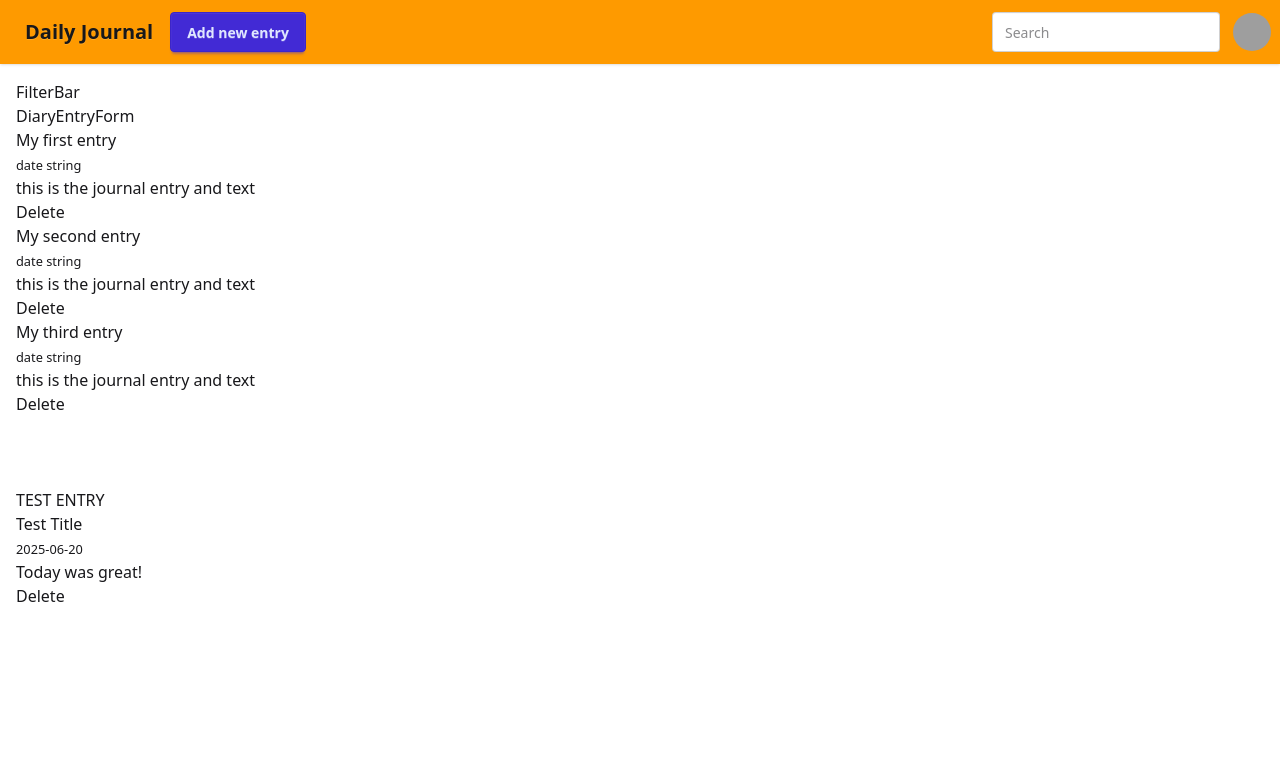
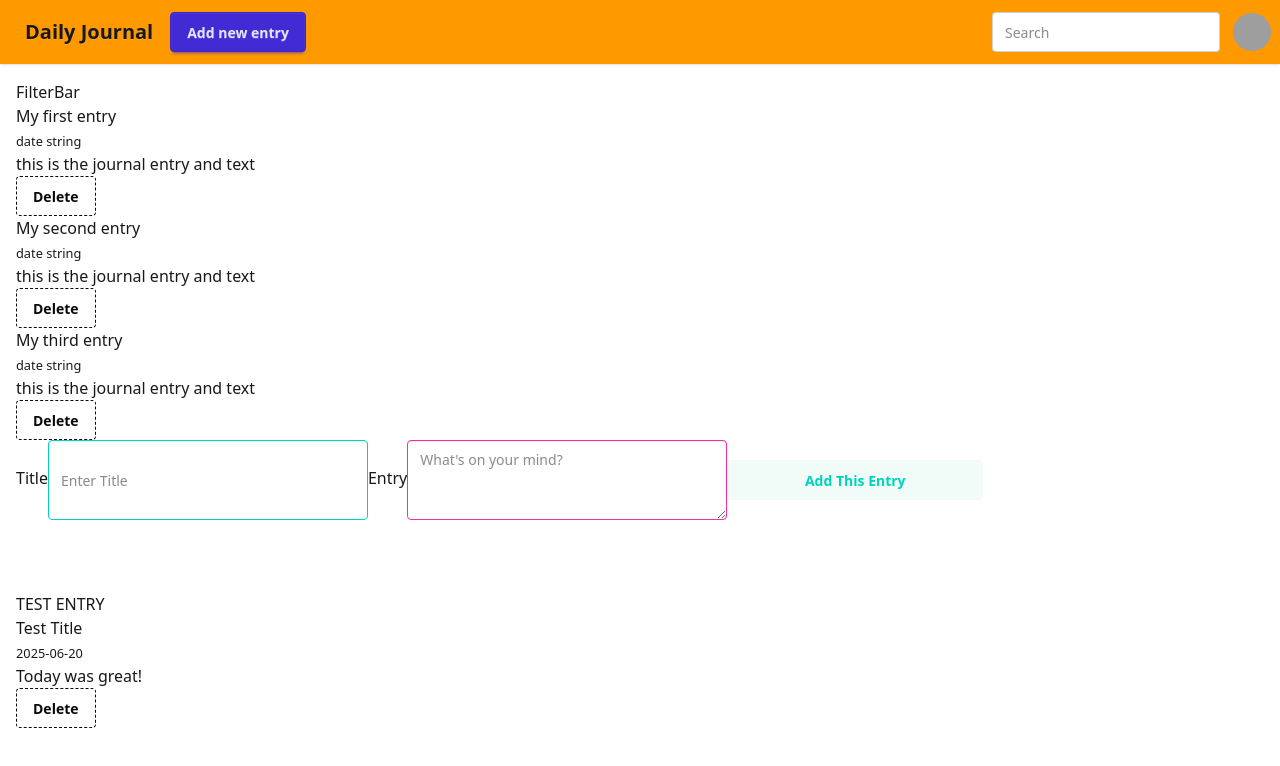
Before and after one commit to danooki/wd64-JournalEntry, a React (Vite) app: page / in a window 1280 px wide. Shown: the top 766 px of the page. Built offline with nearby package versions, Linux system fonts and the light colour scheme; grey boxes are pictures that could not be loaded.

Commit message:
Added form text areas and Add entry button.

```diff
--- a/src/App.jsx
+++ b/src/App.jsx
@@ -9,6 +9,7 @@ import DiaryEntryList from "./components/DiaryEntryList";
 import DiaryEntryForm from "./components/DiaryEntryForm";
 import FilterBar from "./components/FilterBar";
 import DiaryEntry from "./components/DiaryEntryIndividual";
+import Form from "./components/DiaryEntryForm";
 
 const App = () => {
   //Navbar.jsx
@@ -52,10 +53,10 @@ const App = () => {
       <Navbar />
       <main className="container mx-auto p-4">
         <FilterBar />
-        <DiaryEntryForm />
         {/*         <DiaryEntryList entryData={entries} removeEntry={this.removeEntry} />
          */}
         <DiaryEntryList entryData={entries} removeEntry={removeEntry} />
+        <Form />
 
         <br />
         <br />
--- a/src/components/DiaryEntryForm.jsx
+++ b/src/components/DiaryEntryForm.jsx
@@ -1,5 +1,60 @@
-const DiaryEntryForm = () => {
-  return <div>DiaryEntryForm</div>;
-};
+import React, { Component } from "react";
+
+// this component is a form for creating new diary entries
+// it manages the state of the form inputs and handles submission
+class DiaryEntryForm extends Component {
+  constructor(props) {
+    super(props);
+    this.state = {
+      title: "",
+      body: "",
+    };
+
+    this.state = {
+      title: "",
+      body: "",
+    };
+  }
+
+  // initial state for the form inputs
+  handleChange = (event) => {
+    const { name, value } = event.target;
+    this.setState({ [name]: value });
+  };
+
+  // handleChange updates the state when the input values change
+  render() {
+    const { title, body } = this.state;
+
+    return (
+      <form onSubmit={this.handleSubmit}>
+        <label>Title</label>
+        <input
+          placeholder="Enter Title"
+          className="textarea textarea-accent"
+          type="text"
+          name="title"
+          id="title"
+          value={title}
+          onChange={this.handleChange}
+        />
+
+        <label>Entry</label>
+
+        <textarea
+          placeholder="What's on your mind?"
+          className="textarea textarea-secondary"
+          name="body"
+          id="body"
+          value={body}
+          onChange={this.handleChange}
+        />
+        <button type="submit" className="btn btn-wide btn-soft btn-accent">
+          Add This Entry
+        </button>
+      </form>
+    );
+  }
+}
 
 export default DiaryEntryForm;
--- a/src/components/DiaryEntryIndividual.jsx
+++ b/src/components/DiaryEntryIndividual.jsx
@@ -13,7 +13,12 @@ const EntryBody = ({ entryData, index, removeEntry }) => {
     <div>
       <small>{entryData.date}</small>
       <p>{entryData.body}</p>
-      <button onClick={() => removeEntry(index)}>Delete</button>
+      <button
+        className="btn btn-neutral btn-dash"
+        onClick={() => removeEntry(index)}
+      >
+        Delete
+      </button>
     </div>
   );
 };
```
Also changed, not shown: 1 other file (tests, documents, lock files or other folders).
